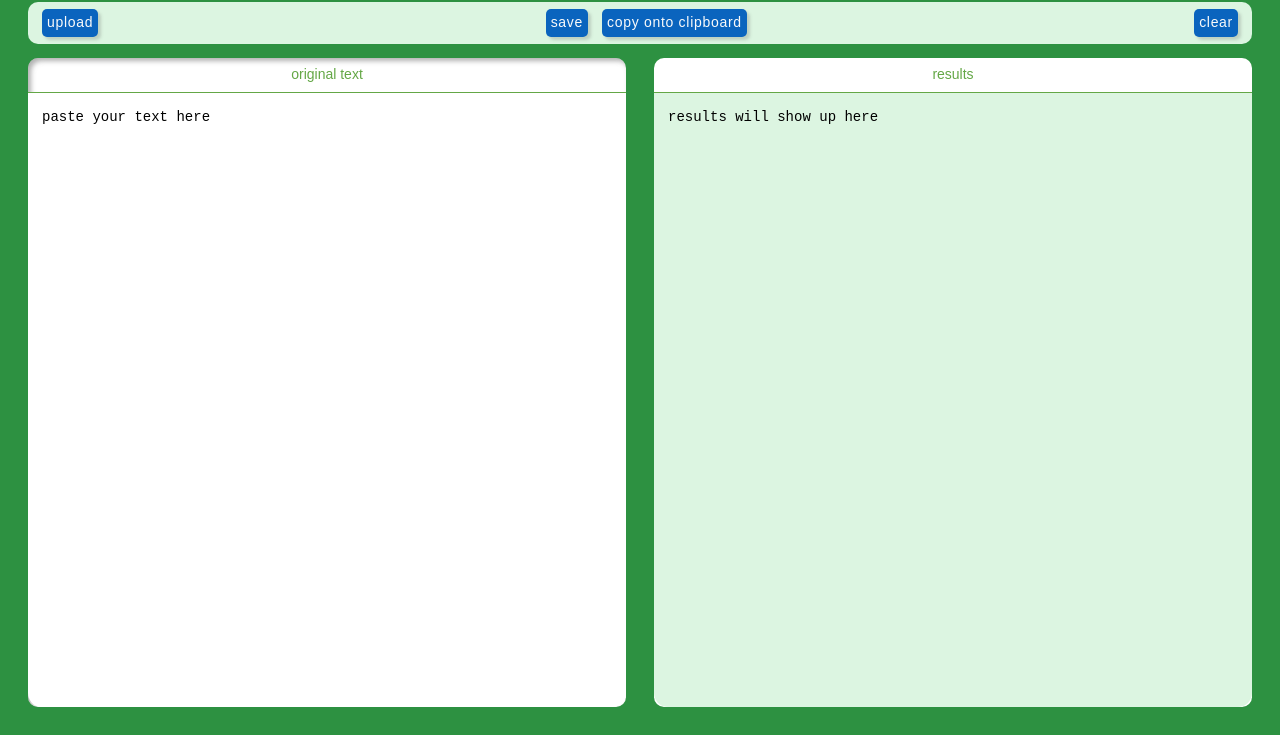
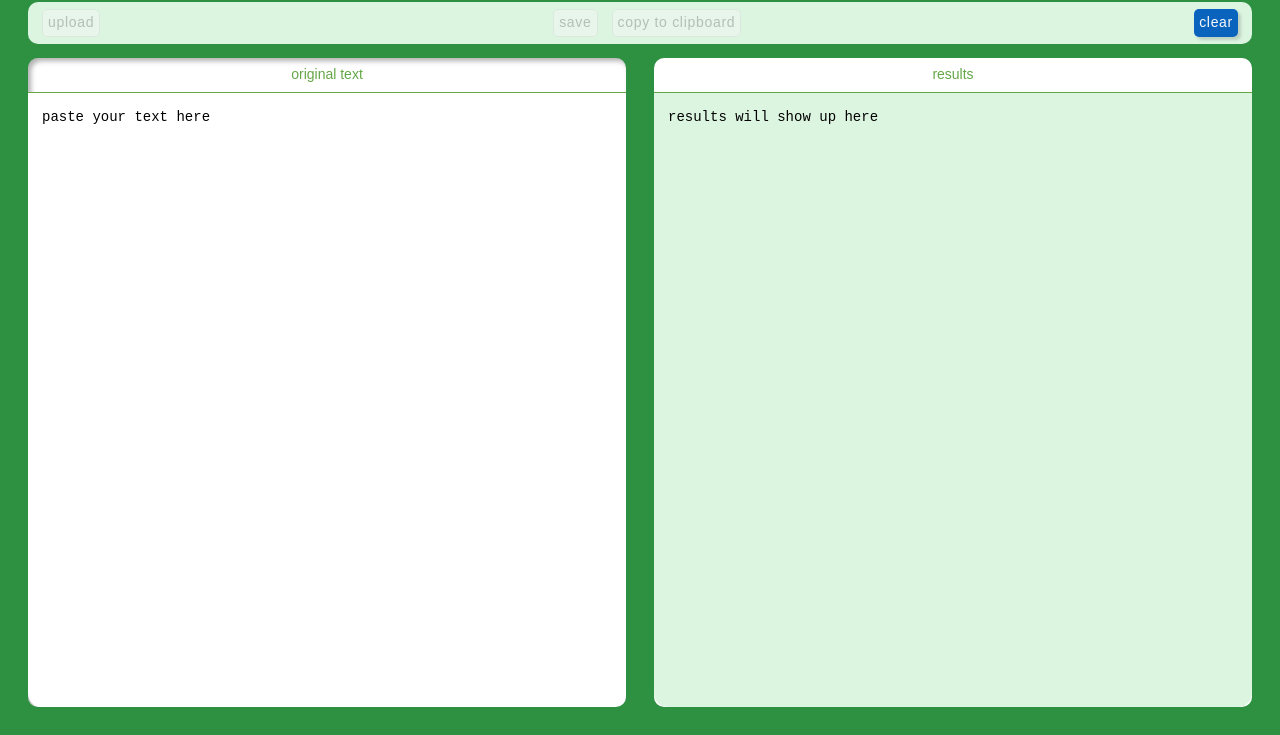
Before and after one commit to rg3h/fixTranscript, a plain HTML site: page index.html in a window 1280 px wide. Shown: the part 65-800 px from the top of the page. Drawn offline with Linux system fonts and the light colour scheme; a web font is replaced by a local one.

Commit message:
disabled buttons until I get them working

```diff
--- a/index.html
+++ b/index.html
@@ -33,10 +33,10 @@
   </div> <!-- header -->
 
   <div class=buttonListContainer>
-    <div class="button" class=cardBarButton>upload</div>
+    <div class="buttonDisabled" class=cardBarButton>upload</div>
     <div class=buttonSubListContainer>
-      <div class="button" class=cardBarButton>save</div>
-      <div class="button" class=cardBarButton>copy onto clipboard</div>
+      <div class="buttonDisabled" class=cardBarButton>save</div>
+      <div class="buttonDisabled" class=cardBarButton>copy to clipboard</div>
     </div>
     <div class="button" name="clearButton" class=cardBarButton>clear</div>
   </div>
--- a/main/main.css
+++ b/main/main.css
@@ -59,6 +59,12 @@ body {
 
 .button:hover {
   box-shadow: var(--boxShadowHover);
+}
+
+.buttonDisabled {
+  opacity: 0.5;
+  border: solid 1px rgb(220, 220, 220);
+  box-shadow: none;
 }
 
 .headerContainer {
@@ -130,7 +136,6 @@ body {
 
 .buttonSubListContainer,
 .buttonListContainer {
-  background: black;
   background: var(--extraLightGreen);
   border-radius: var(--borderRadius);
   display: flex;
```
